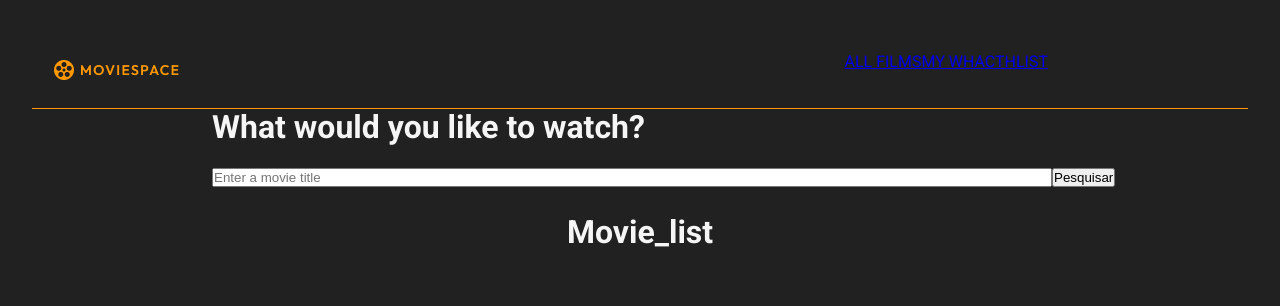
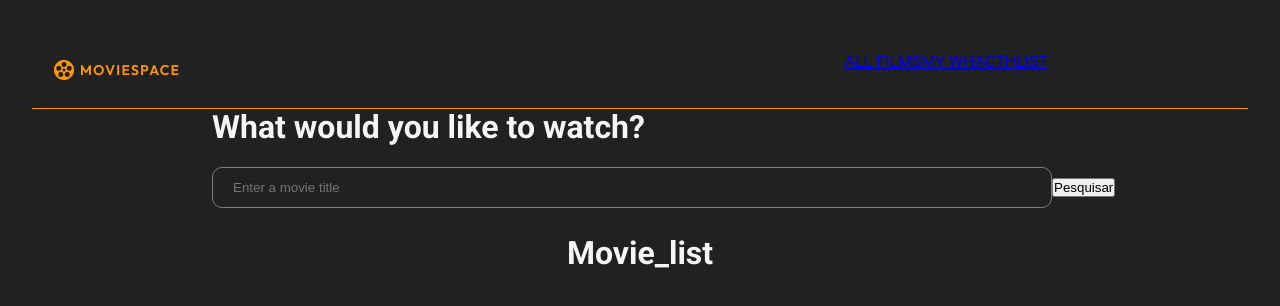
Before and after one commit to marcusdevel/Movie_list, a React (Vite) app: page / in a window 1280 px wide. Shown: the top 306 px of the page. Built offline with nearby package versions, Linux system fonts and the light colour scheme.

Commit message:
estilização no input e inserção de cor no root.

```diff
--- a/src/index.css
+++ b/src/index.css
@@ -7,6 +7,7 @@
   --orange-color: #ff9800;
   --light-gray: #fafafa;
   --dark-gray: #7e7e7e;
+  --grey: #9e9e9e;
 }
 
 * {
@@ -37,6 +38,10 @@ h1 {
 input {
   width: 840px;
   margin-bottom: 27px;
+  background-color: transparent;
+  border: 1px solid #7e7e7e;
+  padding: 12px 20px;
+  border-radius: 10px;
 }
 
 .mainPage {
```
